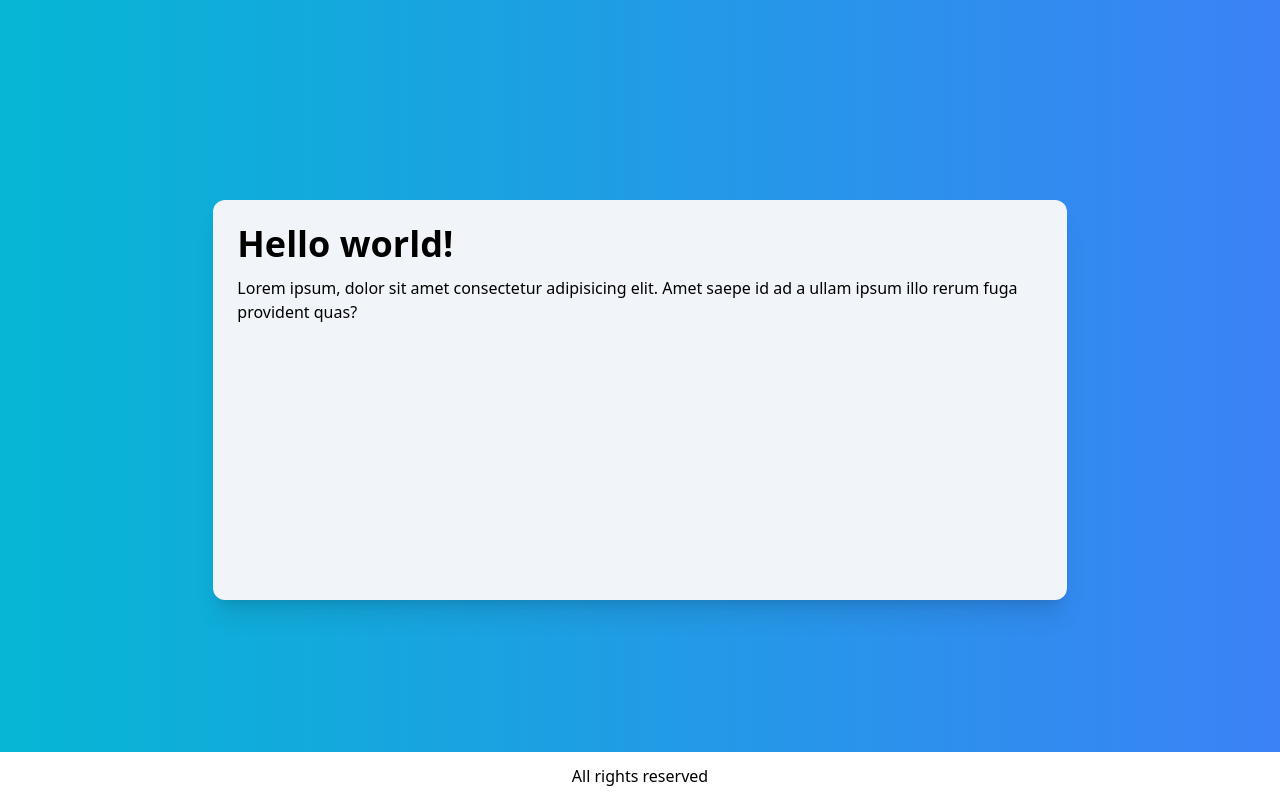
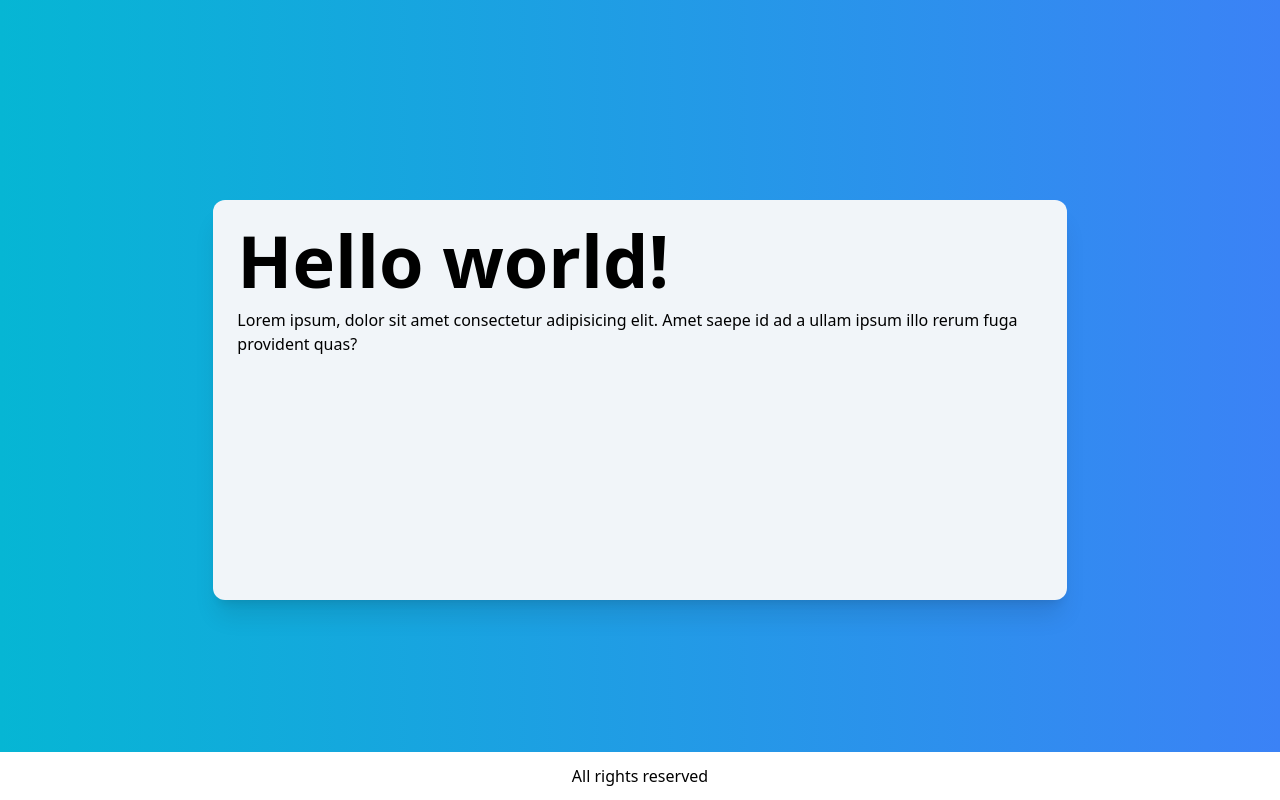
Before and after one commit to duquejo/IA-Project-Frontend, a React app: page / in a window 1280 px wide. Built offline with nearby package versions, Linux system fonts and the light colour scheme.

Commit message:
Custom fonts

```diff
--- a/src/components/Layouts/MainContainer.tsx
+++ b/src/components/Layouts/MainContainer.tsx
@@ -3,7 +3,7 @@ import React from 'react';
 export const MainContainer = (): JSX.Element | null => {
   return (
     <div className="bg-slate-100 w-2/3 h-1/2 p-6 rounded-xl shadow-xl">
-      <h1 className="text-4xl font-bold pb-3">Hello world!</h1>
+      <h1 className="text-7xl font-bold pb-3">Hello world!</h1>
       <p>Lorem ipsum, dolor sit amet consectetur adipisicing elit. Amet saepe id ad a ullam ipsum illo rerum fuga provident quas?</p>
     </div>
   );
--- a/src/styles.css
+++ b/src/styles.css
@@ -1,3 +1,13 @@
+@import url("https://fonts.googleapis.com/css?family=Dosis:200,400,700");
+
 @tailwind base;
 @tailwind components;
 @tailwind utilities;
+
+// FIX FONTS
+
+@layer base {
+  html {
+    font-family: Dosis, sans-serif;
+  }
+}
--- a/tailwind.config.js
+++ b/tailwind.config.js
@@ -1,7 +1,13 @@
 module.exports = {
   content: ["./src/**/*.{js,jsx,ts,tsx}"],
   theme: {
-    extend: {},
+    extend: {
+      Dosis: [ "Dosis", "sans-serif" ]
+    },
+    fontFamily: {
+      display: [ 'Dosis' ],
+      body: [ 'Dosis' ],
+    },
   },
   plugins: [],
 }
```
